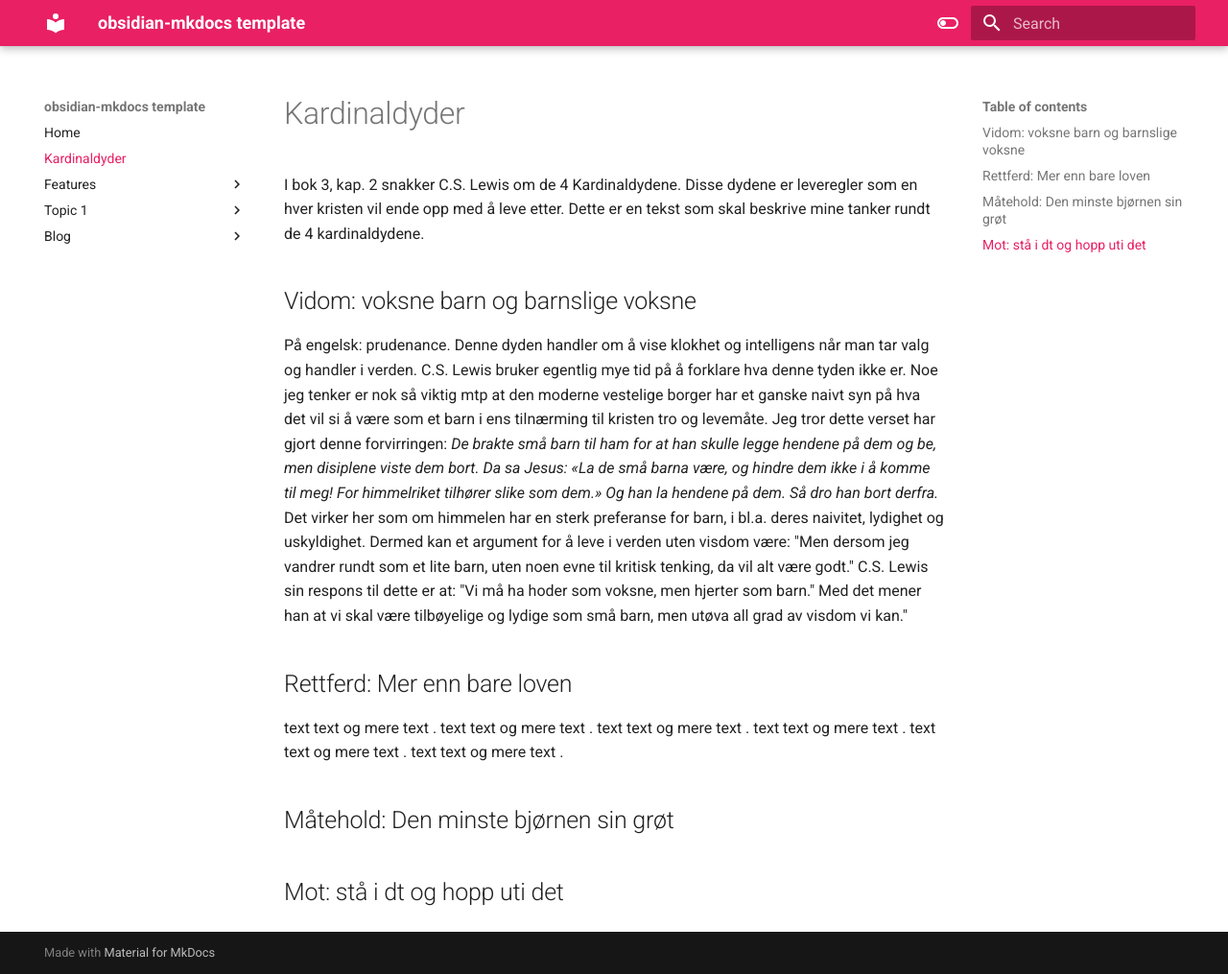
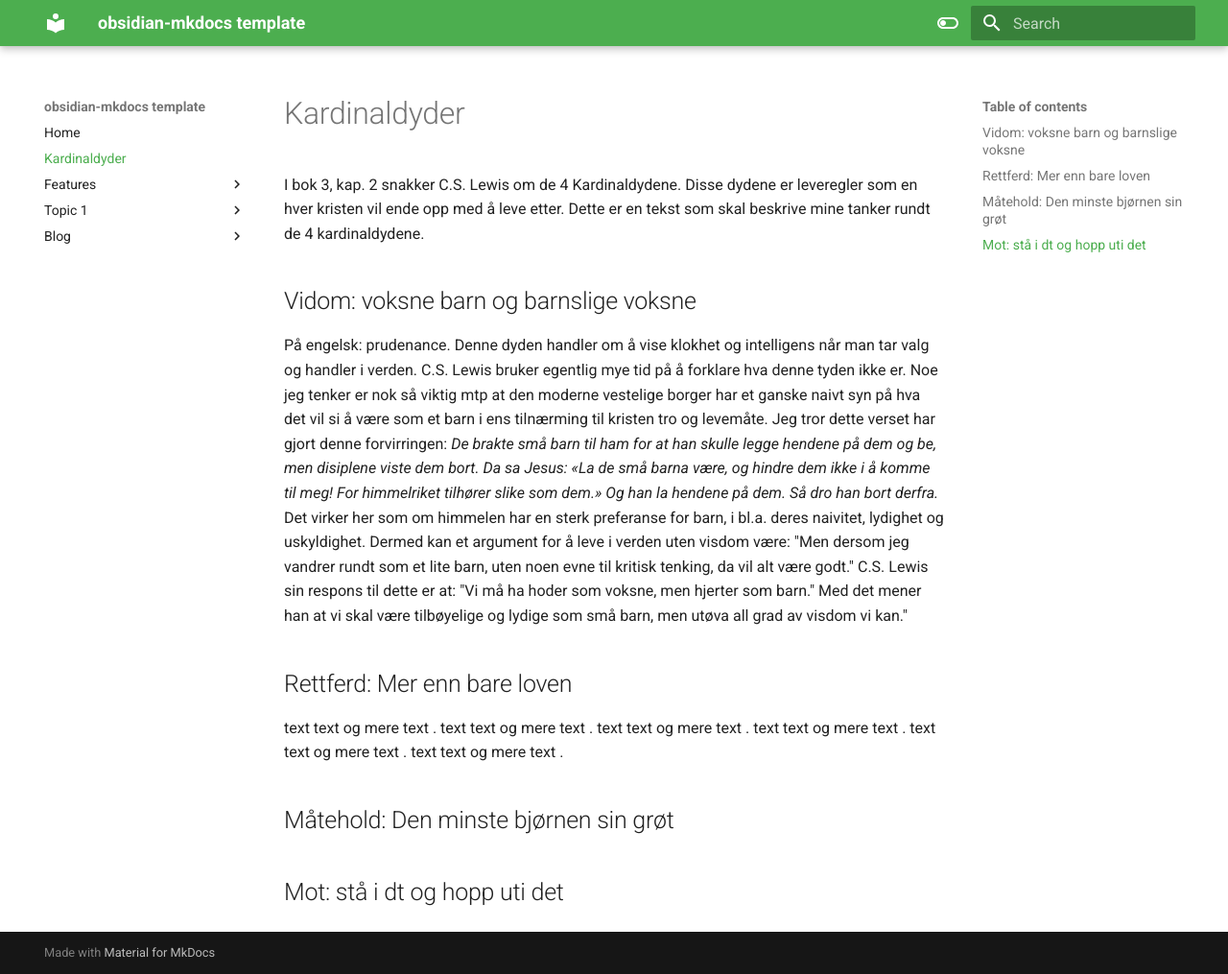
Before and after one commit to GardF/gardsblog, an MkDocs documentation site: the page built from docs/Kardinaldyd-blogpost.md, in a window 1280 px wide and 1015 px high. Shown: the whole window at 96% size. Built offline with MkDocs 1.6.1 and Material for MkDocs 9.7.7, drawn with Linux system fonts in a browser that asks for light colours.

Commit message:
Update mkdocs.yml
Prøvde å endre farger

```diff
--- a/mkdocs.yml
+++ b/mkdocs.yml
@@ -7,7 +7,7 @@ theme:
     # Light mode
     - media: "(prefers-color-scheme: light)"
       scheme: default
-      primary: pink
+      primary: green
       accent: indigo
       toggle:
         icon: material/toggle-switch-off-outline
@@ -16,7 +16,7 @@ theme:
     # Dark mode
     - media: "(prefers-color-scheme: dark)"
       scheme: slate
-      primary: pink
+      primary: green
       accent: blue
       toggle:
         icon: material/toggle-switch
```
